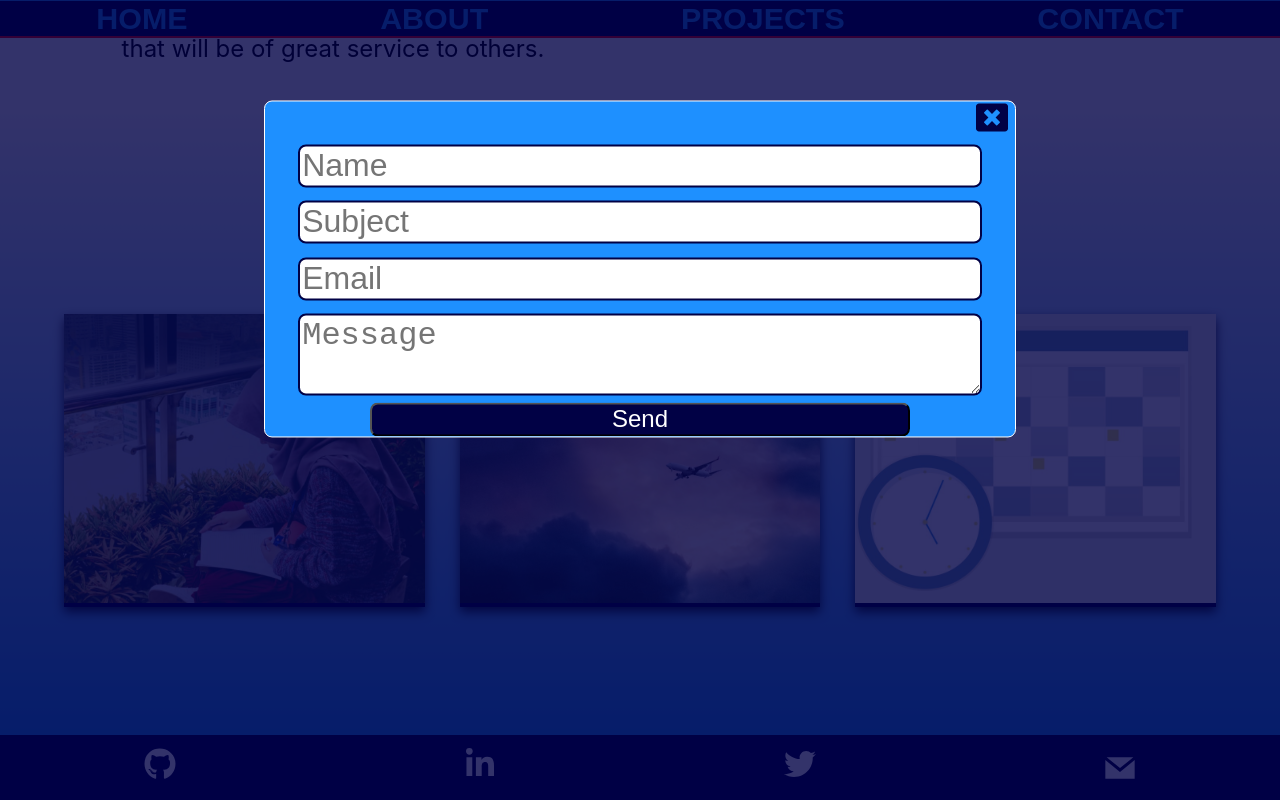
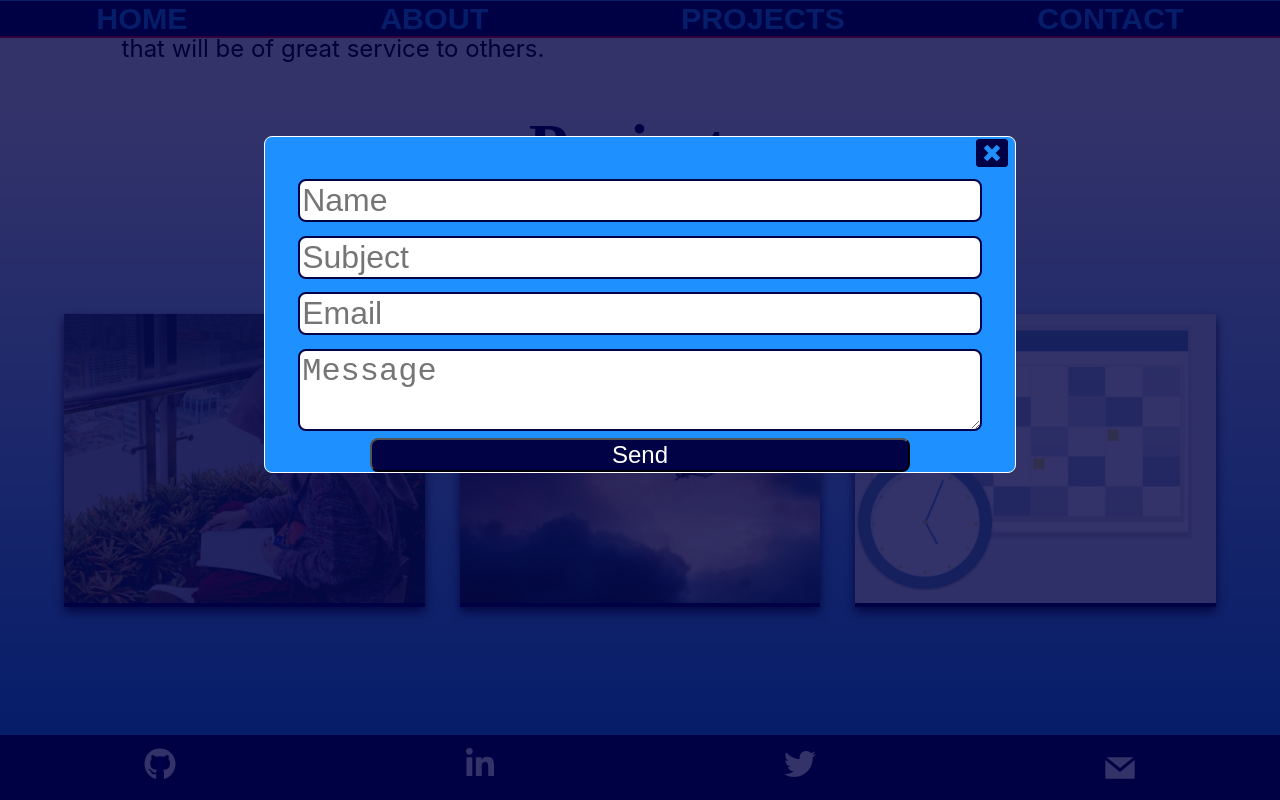
Before and after one commit to J2Macwilliams/NewPortfolio, a React (Create React App) app: page / in a window 1280 px wide. Both pictures are taken after a click on the icon 1120 px from the left and 2295 px from the top of the page. Shown: the part 1528-2328 px from the top of the page. Built offline with nearby package versions, Linux system fonts and the light colour scheme.

Commit message:
add scroll styles

```diff
--- a/src/Components/Style/Modal.css
+++ b/src/Components/Style/Modal.css
@@ -12,6 +12,7 @@
 
 .modalBox{
   position: fixed;
+  min-height: 60%;
   top: 20%;
   left: 50%;
   transform: translate(-50%, -20%);
@@ -26,8 +27,10 @@
   padding: 1%;
   z-index:4;
 }
+
 .modal {
   width: 95%;
+  max-height: 90vh;
   background-color:var(--med);
   display: flex;
   flex-direction: column;
@@ -35,8 +38,10 @@
   align-items: center;
   z-index:5;
   border-radius: 8px;
-  /* padding: 1%; */
+
+ overflow-y: scroll;
  border: 1px solid var(--light);
+
   z-index:5;
 
 }
```
